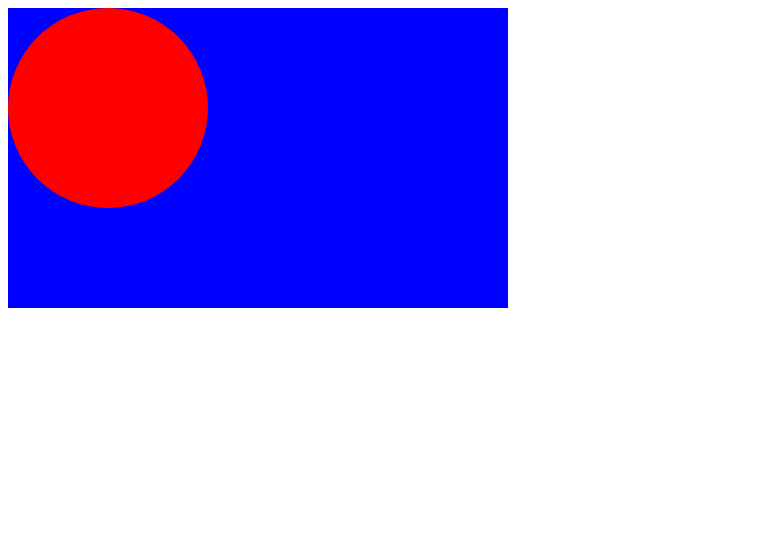
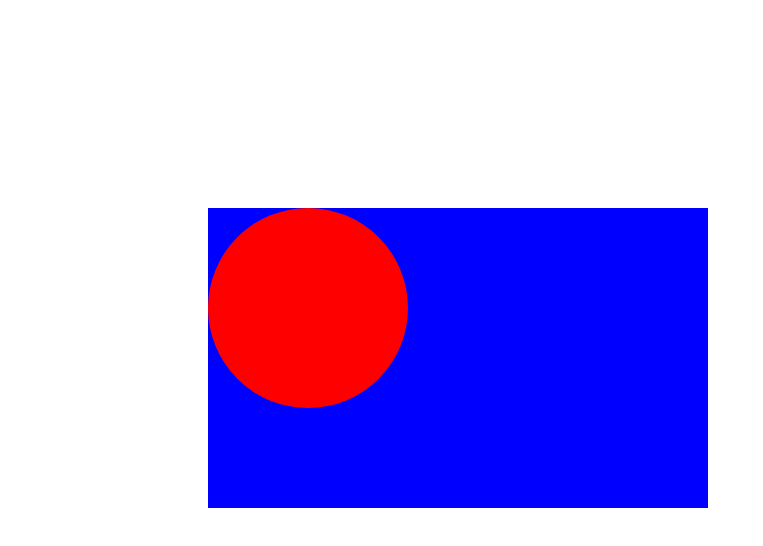
Before and after one commit to XeniaMisha/CSS-Positioning, a plain HTML site: page index.html in a window 1280 px wide. Shown: the whole page, without its empty margins (0-763 px from the left). Drawn offline with Linux system fonts and the light colour scheme.

Commit message:
position of blue box

```diff
--- a/index.html
+++ b/index.html
@@ -8,6 +8,9 @@
       background-color: blue;
       width: 500px;
       height: 300px;
+      position: relative;
+      top: 200px;
+      left: 200px;
     }
 
     .red-circle {
```
